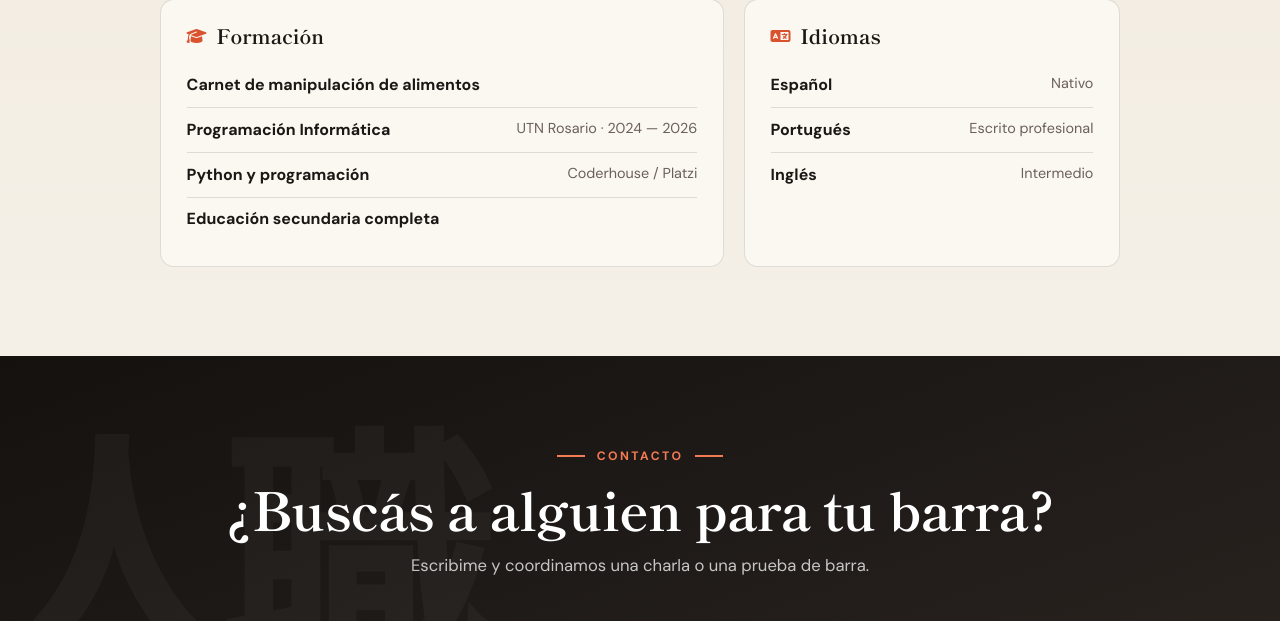
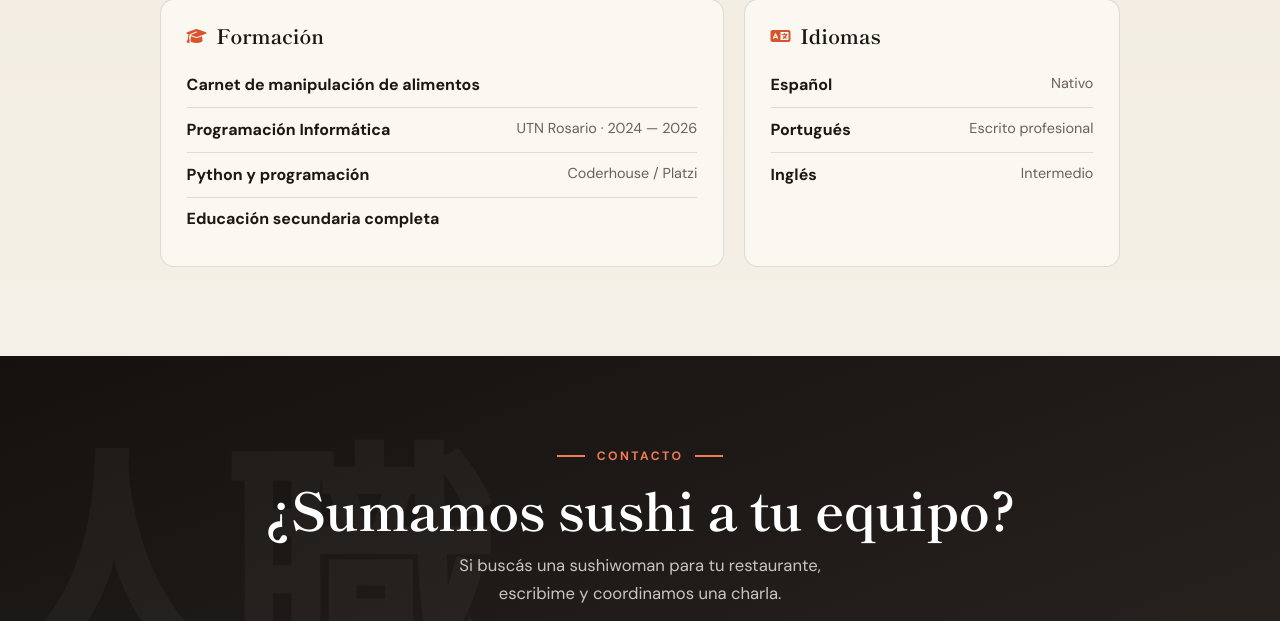
Before and after one commit to Npo17/virginia-sanchez, a plain HTML site: page index.html in a window 1280 px wide. Shown: the part 3694-4315 px from the top of the page. Drawn offline with Linux system fonts and the light colour scheme.

Commit message:
Aclarar el título de la sección de contacto
Co-Authored-By: Claude Fable 5.2 <noreply@anthropic.com>

```diff
--- a/index.html
+++ b/index.html
@@ -287,8 +287,8 @@
       <span class="hero-kanji hero-kanji--contact" aria-hidden="true">職人</span>
       <div class="container contact-panel reveal">
         <p class="eyebrow eyebrow--center eyebrow--light">Contacto</p>
-        <h2>¿Buscás a alguien para tu barra?</h2>
-        <p class="section-subtitle">Escribime y coordinamos una charla o una prueba de barra.</p>
+        <h2>¿Sumamos sushi a tu equipo?</h2>
+        <p class="section-subtitle">Si buscás una sushiwoman para tu restaurante, escribime y coordinamos una charla.</p>
         <ul class="contact-list">
           <li>
             <a href="https://wa.me/5493417564803?text=Hola%20Virginia%2C%20vi%20tu%20perfil%20en%20chefvirginiasanchez.com" class="contact-chip contact-chip--whatsapp" target="_blank" rel="noopener noreferrer">
```
